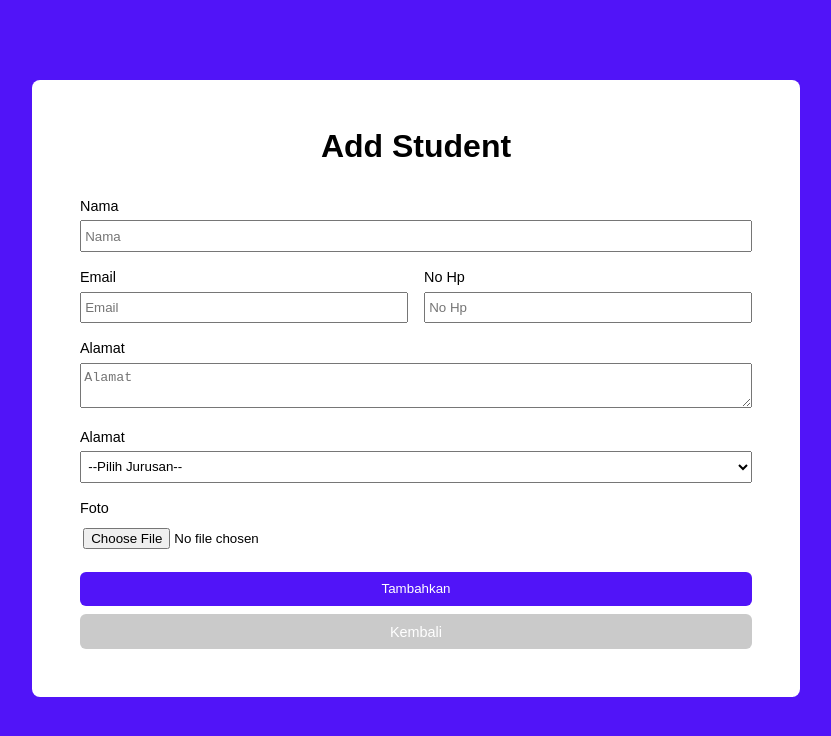
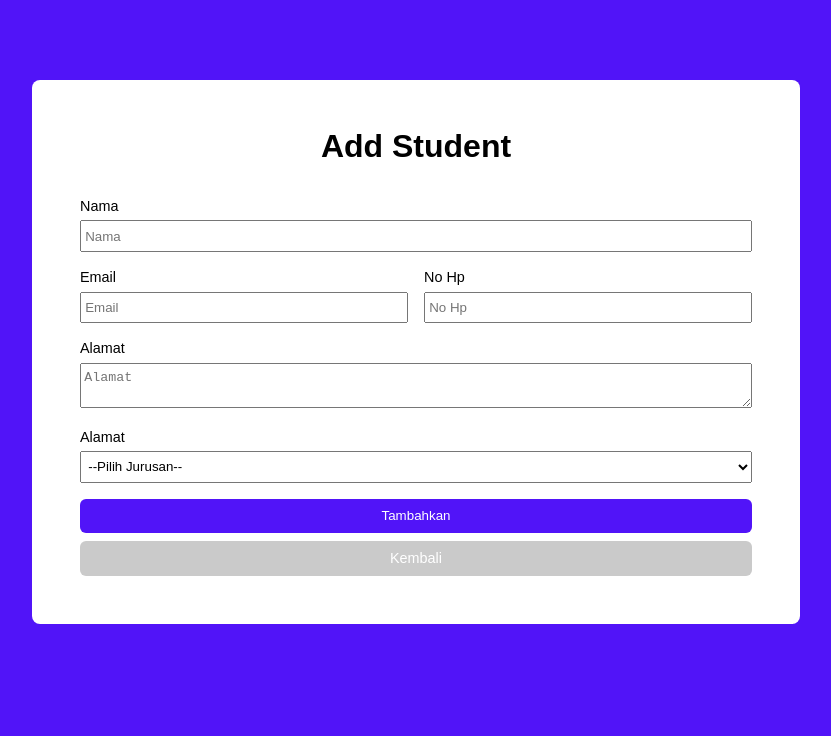
Before and after one commit to mujibur-rohman/firebase-app, a React (Create React App) app: page /add in a window 1280 px wide. Shown: the top 736 px of the page, without its empty margins (224-1055 px from the left). Built offline with nearby package versions, Linux system fonts and the light colour scheme.

Commit message:
validation formik & add data

```diff
--- a/package.json
+++ b/package.json
@@ -4,11 +4,13 @@
   "private": true,
   "dependencies": {
     "firebase": "^9.10.0",
+    "formik": "^2.2.9",
     "react": "^18.2.0",
     "react-dom": "^18.2.0",
     "react-router-dom": "^6.4.2",
     "react-scripts": "5.0.1",
-    "web-vitals": "^2.1.4"
+    "web-vitals": "^2.1.4",
+    "yup": "^0.32.11"
   },
   "scripts": {
     "start": "react-scripts start",
--- a/src/App.css
+++ b/src/App.css
@@ -113,3 +113,12 @@ td.no, .action {
   padding: .4rem .2rem;
   outline: none;
 }
+
+.error-message {
+  font-size: .8rem;
+  color: red;
+}
+
+.btn[disabled] {
+  background-color: #642cfd9b;
+}
--- a/src/component/AddStudent.js
+++ b/src/component/AddStudent.js
@@ -1,72 +1,139 @@
 import React from 'react';
-import { Link } from 'react-router-dom';
+import { Link, useNavigate } from 'react-router-dom';
+import { Formik, Form, Field, ErrorMessage } from 'formik';
+import * as yup from 'yup';
+import { collection, addDoc } from 'firebase/firestore';
+import { db } from '../config';
 
 const AddStudent = () => {
+  const navigate = useNavigate();
+  const initialValues = {
+    nama: '',
+    email: '',
+    telp: '',
+    address: '',
+    jurusan: '',
+  };
+
+  const validationSchema = yup.object({
+    nama: yup.string().required(),
+    email: yup.string().required().email(),
+    telp: yup
+      .string()
+      .matches(/^[0-9]+$/, 'Nomor telepon tidak valid')
+      .required(),
+    address: yup.string().required(),
+    jurusan: yup.string().required(),
+  });
+
+  const onSubmit = async (values, props) => {
+    await addDoc(collection(db, 'students'), {
+      nama: values.nama,
+      email: values.email,
+      telp: values.telp,
+      address: values.address,
+      jurusan: values.jurusan,
+    });
+    navigate('/');
+    props.setSubmiting(false);
+  };
+
   return (
     <>
       <h1>Add Student</h1>
-      <form autoComplete="off">
+      <Formik
+        initialValues={initialValues}
+        onSubmit={onSubmit}
+        validationSchema={validationSchema}
+      >
+        {(props) => {
+          return (
+            <Form autoComplete="off">
               <div className="form-group">
                 <label htmlFor="name">Nama</label>
-          <input
+                <Field
                   id="name"
                   className="input"
-            name="name"
+                  name="nama"
                   type="text"
                   placeholder="Nama"
                 />
+                <ErrorMessage name="nama">
+                  {(err) => <span className="error-message">{err}</span>}
+                </ErrorMessage>
               </div>
               <div className="col">
                 <div className="form-group">
                   <label htmlFor="email">Email</label>
-            <input
+                  <Field
                     id="email"
                     className="input"
                     name="email"
                     type="text"
                     placeholder="Email"
                   />
+                  <ErrorMessage name="email">
+                    {(err) => <span className="error-message">{err}</span>}
+                  </ErrorMessage>
                 </div>
                 <div className="form-group">
                   <label htmlFor="telp">No Hp</label>
-            <input
+                  <Field
                     id="telp"
                     className="input"
                     name="telp"
                     type="text"
                     placeholder="No Hp"
                   />
+                  <ErrorMessage name="telp">
+                    {(err) => <span className="error-message">{err}</span>}
+                  </ErrorMessage>
                 </div>
               </div>
               <div className="form-group">
                 <label htmlFor="address">Alamat</label>
-          <textarea
+                <Field
+                  as="textarea"
                   id="address"
                   className="input"
                   name="address"
                   type="text"
                   placeholder="Alamat"
                 />
+                <ErrorMessage name="address">
+                  {(err) => <span className="error-message">{err}</span>}
+                </ErrorMessage>
               </div>
               <div className="form-group">
                 <label>Alamat</label>
-          <select className="input" name="prodi">
-            <option>--Pilih Jurusan--</option>
-            <option>Informatika</option>
-            <option>Kimia</option>
-            <option>Industri</option>
-            <option>Psikologi</option>
-          </select>
+                <Field as="select" className="input" name="jurusan">
+                  <option value="">--Pilih Jurusan--</option>
+                  <option value="Informatika">Informatika</option>
+                  <option value="Kimia">Kimia</option>
+                  <option value="Industri">Industri</option>
+                  <option value="Psikologi">Psikologi</option>
+                </Field>
+                <ErrorMessage name="jurusan">
+                  {(err) => <span className="error-message">{err}</span>}
+                </ErrorMessage>
               </div>
-        <div className="form-group">
+              {/* <div className="form-group">
             <label>Foto</label>
             <input type="file" className="input" name="photo" />
-        </div>
-        <button className="btn btn-add-form">Tambahkan</button>
+          </div> */}
+              <button
+                disabled={!props.isValid || props.isSubmitting}
+                className="btn btn-add-form"
+              >
+                {props.isSubmitting ? 'Please Wait' : 'Tambahkan'}
+              </button>
               <Link to={'/'} className="btn btn-back-form">
                 Kembali
               </Link>
-      </form>
+            </Form>
+          );
+        }}
+      </Formik>
     </>
   );
 };
```
Also changed, not shown: 1 other file (tests, documents, lock files or other folders). Lines whose indentation alone changed are shown as unchanged.
